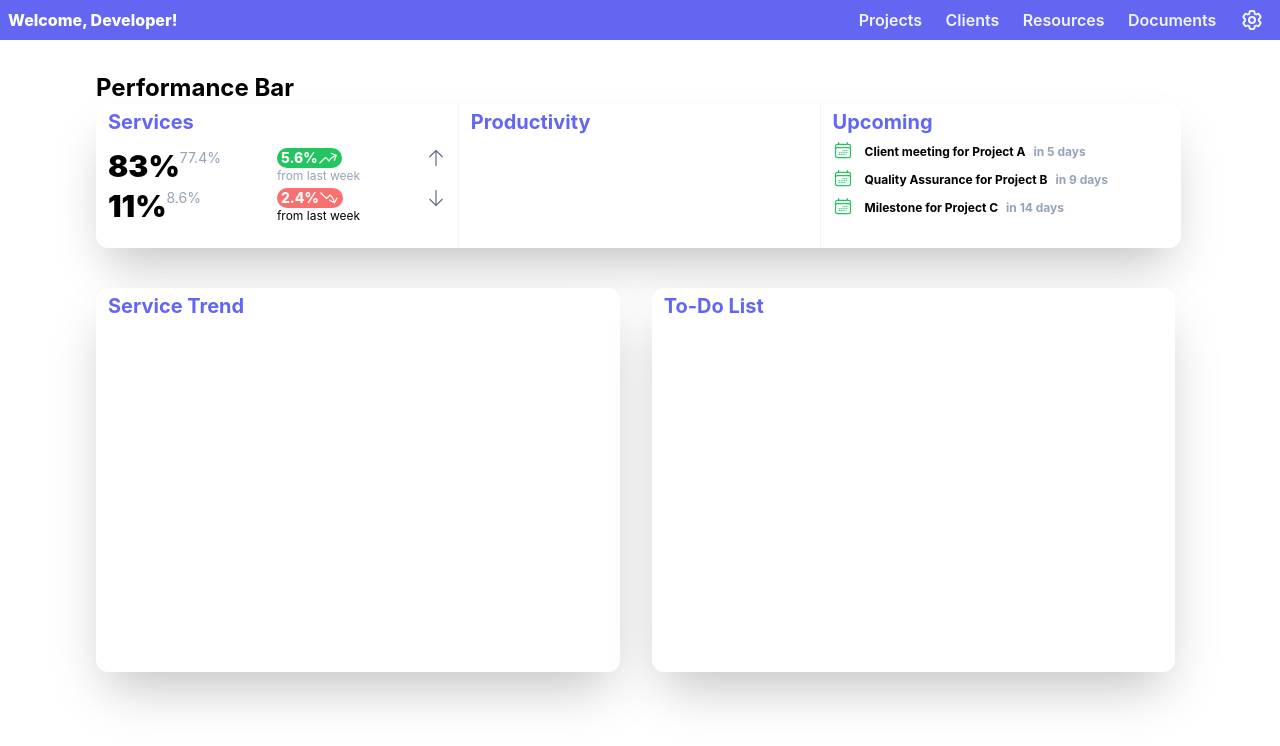
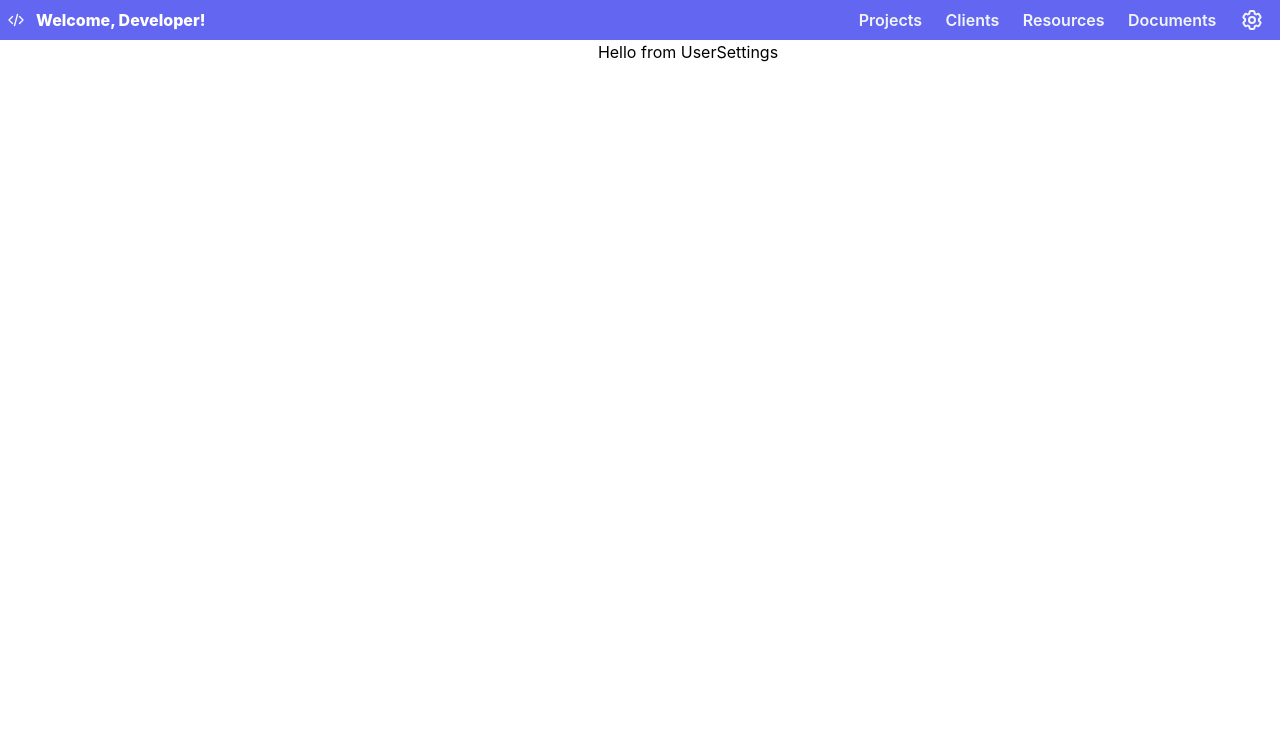
Before and after one commit to Cyberstunna/EasyProject, a React (Create React App) app: page /settings in a window 1280 px wide. Shown: the top 746 px of the page. Built offline with nearby package versions, Linux system fonts and the light colour scheme.

Commit message:
Page Routing Initialized

```diff
--- a/package.json
+++ b/package.json
@@ -13,6 +13,7 @@
     "react": "^18.2.0",
     "react-chartjs-2": "^4.3.1",
     "react-dom": "^18.2.0",
+    "react-router-dom": "^6.3.0",
     "react-scripts": "5.0.1",
     "web-vitals": "^2.1.4"
   },
--- a/src/App.js
+++ b/src/App.js
@@ -1,7 +1,9 @@
 import React from "react";
+import { Routes, Route } from "react-router-dom";
 import UserDashboard from "./pages/UserDashboard";
 import "./App.css"
 import NavigationBar from "./components/NavigationBar";
+import UserSettings from "./pages/UserSettings";
 
 function App() {
   return (
@@ -11,7 +13,10 @@ function App() {
           <NavigationBar />
         </div>
         <div className="pl-24">
-          <UserDashboard />
+        <Routes>
+          <Route path="/" element={<UserDashboard />} />
+          <Route path="/settings" element={<UserSettings />} />
+        </Routes>
         </div>
       </div>
     </div>
--- a/src/components/NavigationBar.js
+++ b/src/components/NavigationBar.js
@@ -1,12 +1,22 @@
 import React from "react";
+import { Link } from "react-router-dom";
 
 
 const NavigationBar = () => {
     return(
         <div className="bg-indigo-500 w-full h-10">
             <nav className="flex flex-row place-content-between w-full py-2 px-2">
-                <div >
-                    <span className="text-white font-extrabold">Welcome, Developer!</span>
+                <div className="flex flex-row ">
+                    <Link to="/">
+                    <div className="flex flex-col py-1">
+                        <svg xmlns="http://www.w3.org/2000/svg" fill="none" viewBox="0 0 24 24" stroke-width="2" stroke="currentColor" class="w-4 h-4 text-white font-extrabold">
+                            <path stroke-linecap="round" stroke-linejoin="round" d="M17.25 6.75L22.5 12l-5.25 5.25m-10.5 0L1.5 12l5.25-5.25m7.5-3l-4.5 16.5" />
+                        </svg>
+                    </div>
+                    </Link>
+                    <div >
+                        <span className="text-white font-extrabold pl-3">Welcome, Developer!</span>
+                    </div>
                 </div>
                 <div className="w-1/3 flex flex-row justify-center">
                     <ul className="flex flex-row w-full justify-between font-semibold text-slate-100">
@@ -31,12 +41,14 @@ const NavigationBar = () => {
                             </div>
                         </li>
                         <li>
+                            <Link to="/settings">
                             <div className="rounded-lg hover:bg-indigo-400 px-2 ease-in-out duration-300 hover:cursor-pointer">
                                 <svg xmlns="http://www.w3.org/2000/svg" fill="none" viewBox="0 0 24 24" stroke-width="2" stroke="currentColor" class="w-6 h-6">
                                     <path stroke-linecap="round" stroke-linejoin="round" d="M9.594 3.94c.09-.542.56-.94 1.11-.94h2.593c.55 0 1.02.398 1.11.94l.213 1.281c.063.374.313.686.645.87.074.04.147.083.22.127.324.196.72.257 1.075.124l1.217-.456a1.125 1.125 0 011.37.49l1.296 2.247a1.125 1.125 0 01-.26 1.431l-1.003.827c-.293.24-.438.613-.431.992a6.759 6.759 0 010 .255c-.007.378.138.75.43.99l1.005.828c.424.35.534.954.26 1.43l-1.298 2.247a1.125 1.125 0 01-1.369.491l-1.217-.456c-.355-.133-.75-.072-1.076.124a6.57 6.57 0 01-.22.128c-.331.183-.581.495-.644.869l-.213 1.28c-.09.543-.56.941-1.11.941h-2.594c-.55 0-1.02-.398-1.11-.94l-.213-1.281c-.062-.374-.312-.686-.644-.87a6.52 6.52 0 01-.22-.127c-.325-.196-.72-.257-1.076-.124l-1.217.456a1.125 1.125 0 01-1.369-.49l-1.297-2.247a1.125 1.125 0 01.26-1.431l1.004-.827c.292-.24.437-.613.43-.992a6.932 6.932 0 010-.255c.007-.378-.138-.75-.43-.99l-1.004-.828a1.125 1.125 0 01-.26-1.43l1.297-2.247a1.125 1.125 0 011.37-.491l1.216.456c.356.133.751.072 1.076-.124.072-.044.146-.087.22-.128.332-.183.582-.495.644-.869l.214-1.281z" />
                                     <path stroke-linecap="round" stroke-linejoin="round" d="M15 12a3 3 0 11-6 0 3 3 0 016 0z" />
                                 </svg>
                             </div>
+                            </Link>
                         </li>
                     </ul>
                 </div>
--- a/src/index.js
+++ b/src/index.js
@@ -1,17 +1,14 @@
 import React from 'react';
 import ReactDOM from 'react-dom/client';
+import { BrowserRouter } from 'react-router-dom';
 import './index.css';
 import App from './App';
-import reportWebVitals from './reportWebVitals';
 
 const root = ReactDOM.createRoot(document.getElementById('root'));
 root.render(
   <React.StrictMode>
-    <App />
+    <BrowserRouter>
+      <App />
+    </BrowserRouter>
   </React.StrictMode>
 );
-
-// If you want to start measuring performance in your app, pass a function
-// to log results (for example: reportWebVitals(console.log))
-// or send to an analytics endpoint. Learn more: https://bit.ly/CRA-vitals
-reportWebVitals();
--- /dev/null
+++ b/src/pages/UserSettings.js
@@ -0,0 +1,11 @@
+import React from "react";
+
+const UserSettings = () => {
+    return(
+        <div>
+            <h1>Hello from UserSettings</h1>
+        </div>
+    )
+}
+
+export default UserSettings;
```
Also changed, not shown: 1 other file (tests, documents, lock files or other folders).
